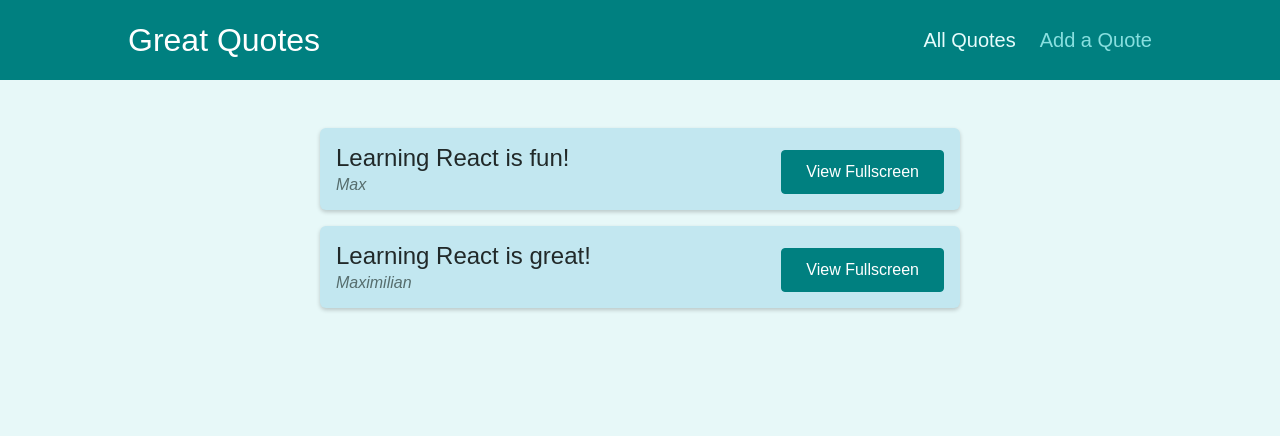
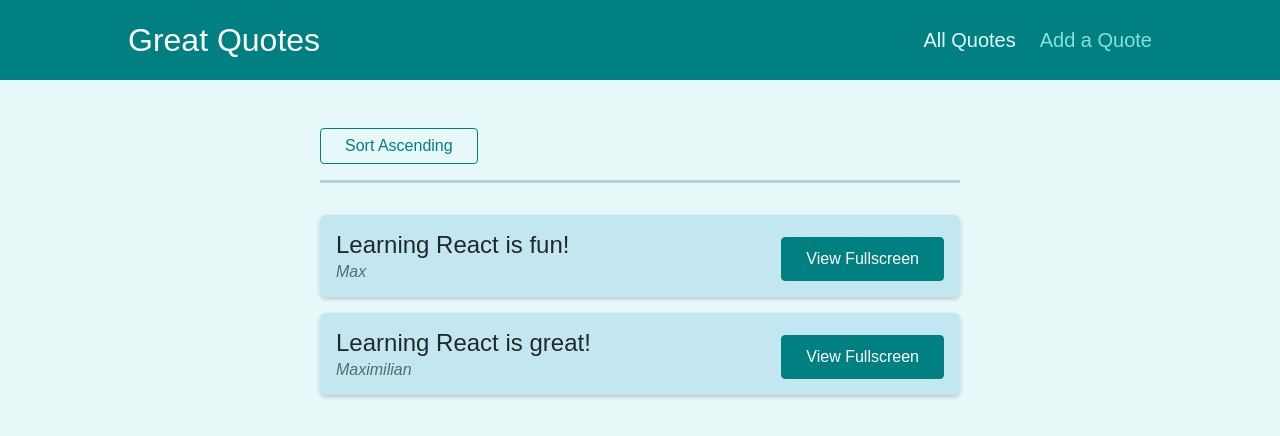
Before and after one commit to bekasturua/Quotes-React, a React (Create React App) app: page /quotes in a window 1280 px wide. Shown: the top 436 px of the page. Built offline with nearby package versions, Linux system fonts and the light colour scheme.

Commit message:
add useHistory (when we click button, change link)

```diff
--- a/src/components/quotes/QuoteList.js
+++ b/src/components/quotes/QuoteList.js
@@ -1,11 +1,19 @@
 import { Fragment } from "react";
+import { useHistory } from "react-router-dom";
 
 import QuoteItem from "./QuoteItem";
 import classes from "./QuoteList.module.css";
 
 const QuoteList = (props) => {
+  const history = useHistory();
+  const changeSortingHandler = () => {
+    history.push("/quotes?sort=asc");
+  };
   return (
     <Fragment>
+      <div className={classes.sorting}>
+        <button onClick={changeSortingHandler}>Sort Ascending</button>
+      </div>
       <ul className={classes.list}>
         {props.quotes.map((quote) => (
           <QuoteItem
```
